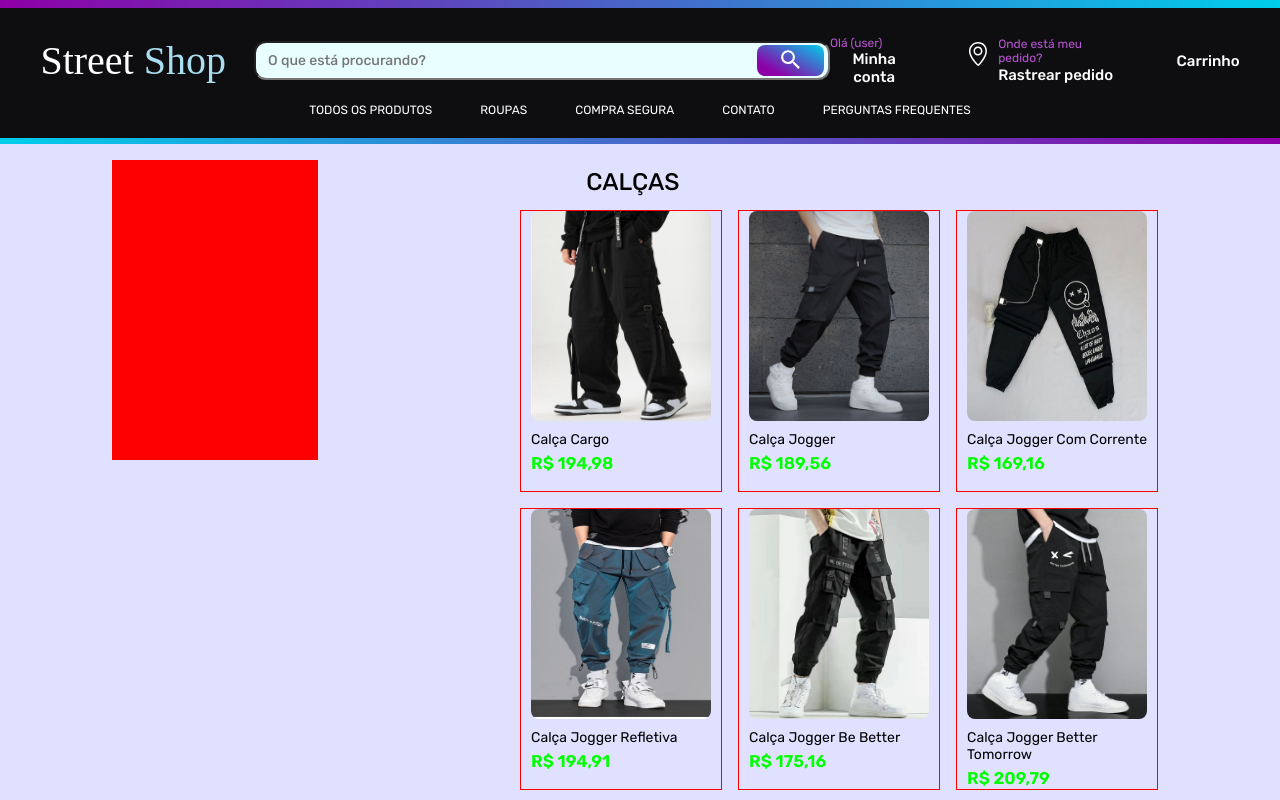
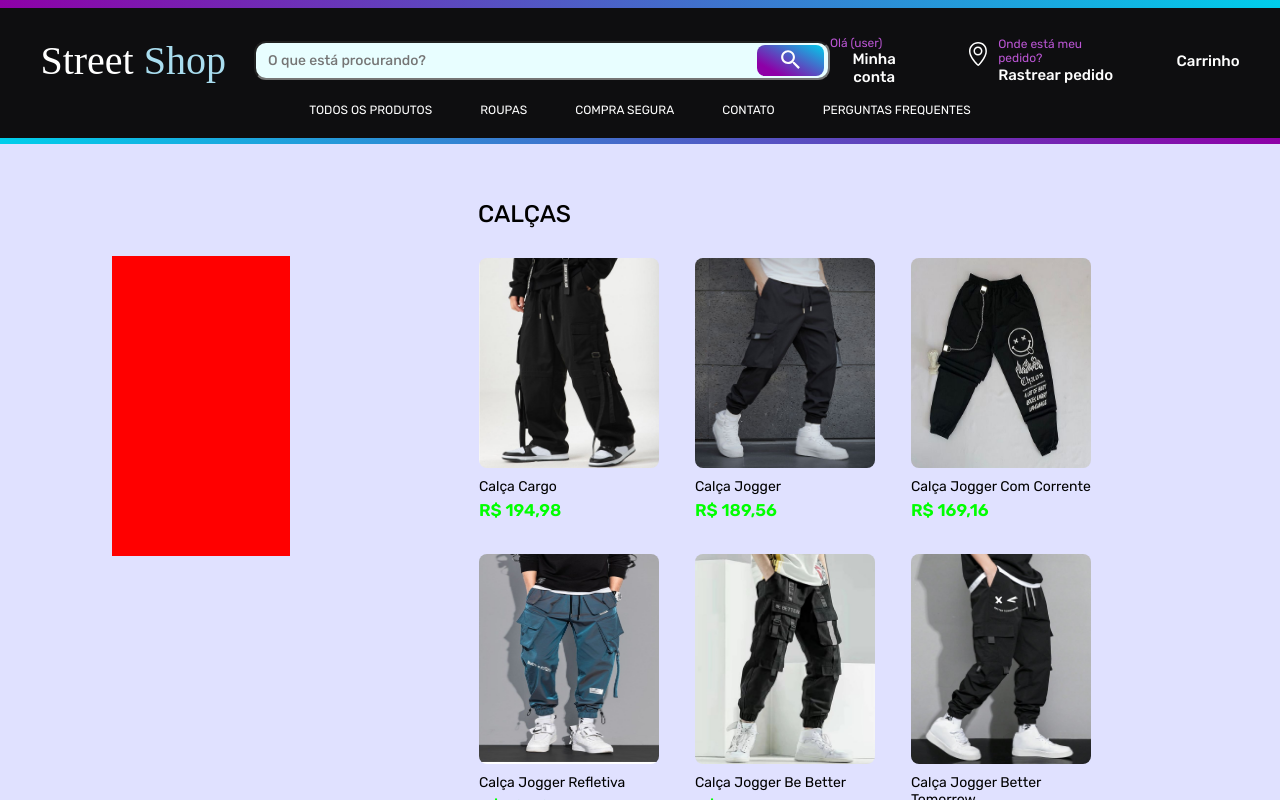
Before and after one commit to gustavocarvalho-ra/NextJs-Loja_Roupas, a Next.js app: page /calcas in a window 1280 px wide. Shown: the top 800 px of the page. Built offline with nearby package versions, Linux system fonts and the light colour scheme; a web font is replaced by a local one.

Commit message:
style: box shadow cards

```diff
--- a/app/calcas/page.tsx
+++ b/app/calcas/page.tsx
@@ -20,7 +20,7 @@ export default function Test () {
         <Menu/>
 
         <div className="cards">
-          <div style={{width: "100%", height: "50px", display: "flex",alignItems: "flex-start"}}>
+          <div style={{width: "100%", height: "50px", marginBottom: "1em"}}>
             <h1 className="ti">Calças</h1>
           </div>
 
--- a/app/calcas/styles.ts
+++ b/app/calcas/styles.ts
@@ -1,6 +1,7 @@
 import styled from "styled-components";
 
 export const Car = styled.div `
+  padding-top: 2em;
   width: 100%;
   display: flex;
   /* align-items: flex-end;
@@ -31,11 +32,18 @@ export const Car = styled.div `
   .card {
     width: 200px;
     height: 280px;
-    border: 1px solid red;
+    /* border: 1px solid red; */
     display: flex;
     /* justify-content: center; */
     align-items: center;
     flex-direction: column;
+    transition: 1s;
+    border-radius: 8px;
+
+    &:hover {
+      scale: 1.01;
+      box-shadow: 6px 8px 8px 0px #1a0f27
+    }
 
     .info {
       margin: 10px;
--- a/app/components/Menu/styles.ts
+++ b/app/components/Menu/styles.ts
@@ -1,10 +1,10 @@
 import styled from "styled-components";
 
 export const Mn = styled.div `
-  width: 20%;
+  width: 15%;
   height: 30%;
-  margin: 1em 0 0 7em;
-  margin-right: 10em;
+  margin: 5em 0 0 7em;
+  margin-right: 5em;
   .menu {
     width: 100%;
     height: 300px;
```
